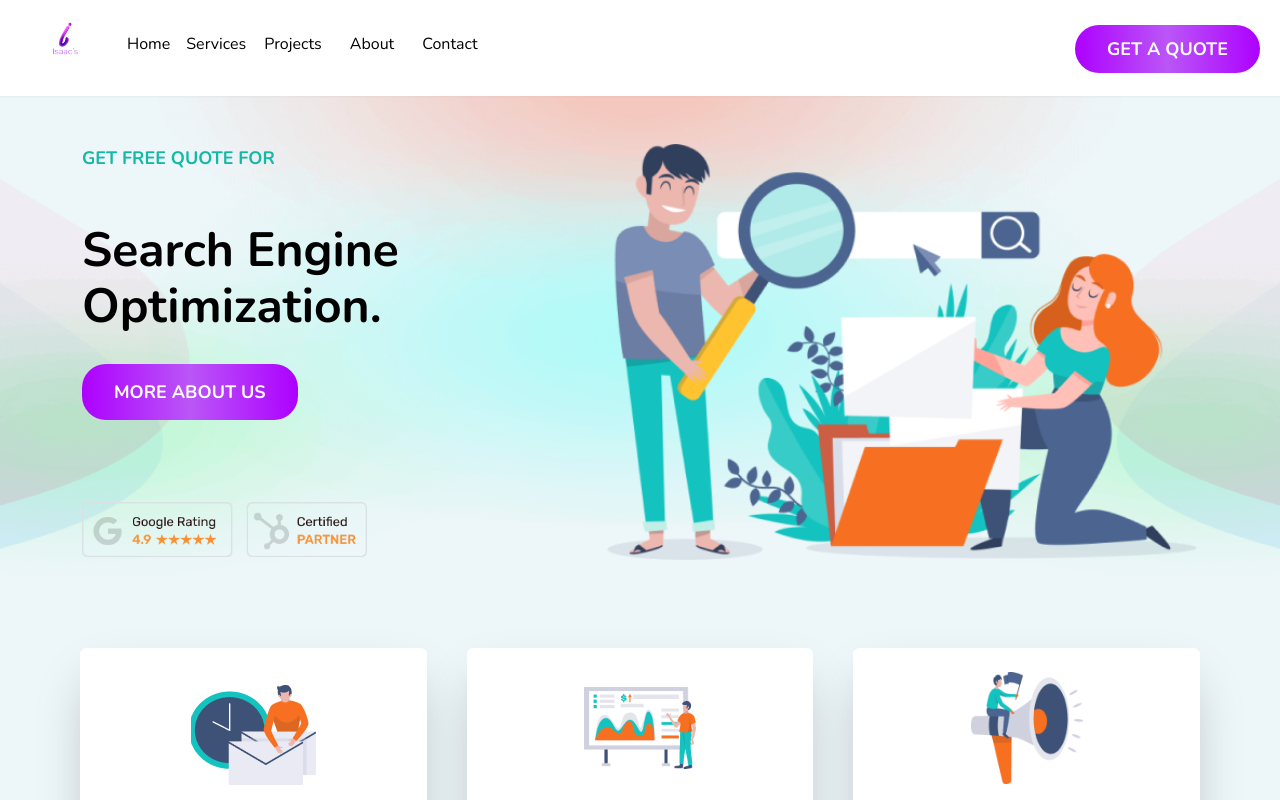
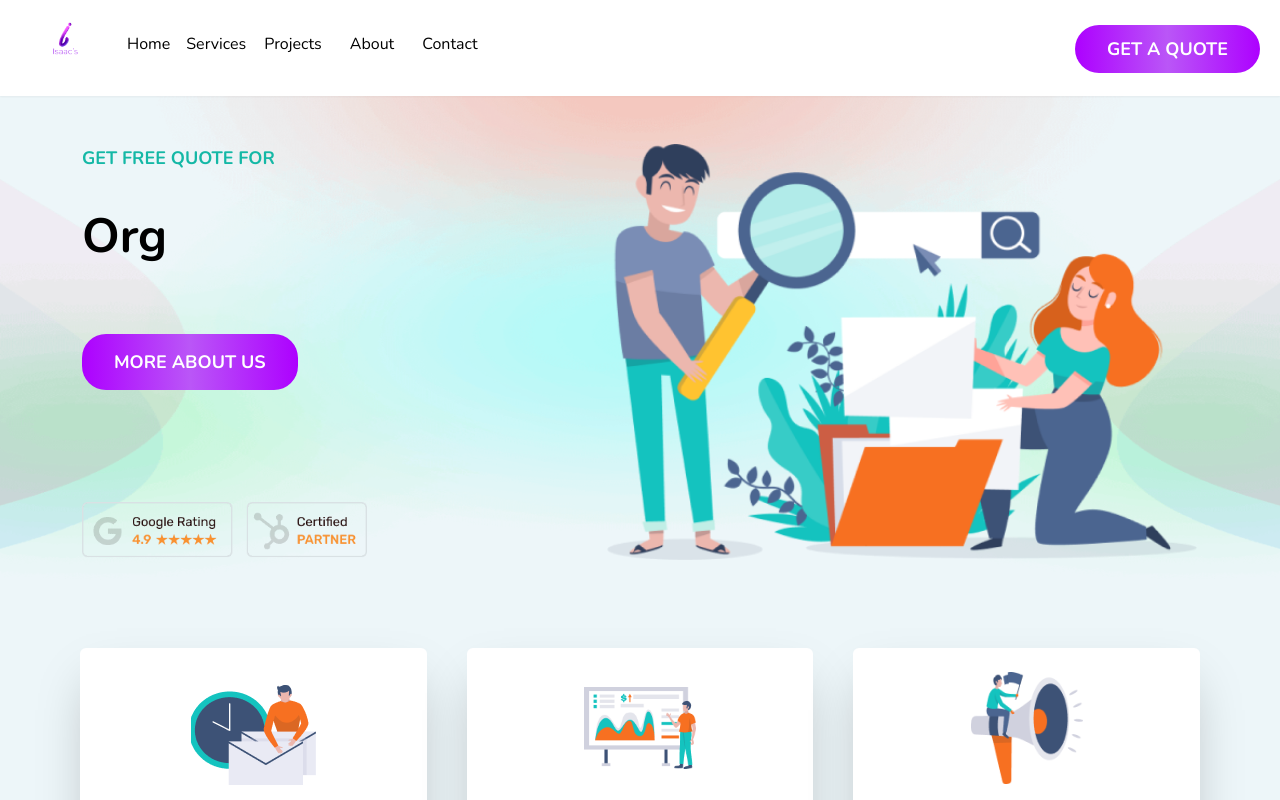
Before and after one commit to Isaacs-Web-Technologies/isaacs-website, a Next.js app: page / in a window 1280 px wide. Shown: the top 800 px of the page. Built offline with nearby package versions, Linux system fonts and the light colour scheme; a web font is replaced by a local one.

Commit message:
typwriter on Hero

```diff
--- a/components/HomeComponents/Hero/Hero.jsx
+++ b/components/HomeComponents/Hero/Hero.jsx
@@ -1,6 +1,7 @@
 'use client'
 import useIntersectionObserver from "../../../hooks/useIntersectionObserver";
 import { useRef } from "react";
+import { TypeAnimation } from 'react-type-animation';
 
 const Hero=()=> {
   const leftColumnRef = useRef(null);
@@ -36,8 +37,21 @@ const Hero=()=> {
                 <div className="text-teal-500 text-lg font-bold leading-7 tracking-normal uppercase self-stretch">
                   Get free quote for
                 </div>
-                <div className="justify-center text-black text-5xl font-bold leading-7 capitalize self-stretch mt-16 mb-5 max-md:text-4xl max-md:leading-6 max-md:mt-10">
-                  Search Engine <br /> <br /> Optimization.
+                <div className="justify-center text-black text-5xl font-bold leading-12 capitalize self-stretch mt-10 mb-5 py-auto max-md:text-4xl max-md:leading-6 max-md:mt-10">
+                   <TypeAnimation
+                    sequence={[
+                      `Search Engine\nOptimization.`,
+                      1000,
+                      `Social Media\tMarketing.`,
+                      1000,
+                      `Organic Long\tTerm-SEO.`,
+                      1000,
+                    ]}
+                    speed={50}
+                    repeat={Infinity}
+
+
+                  />
                 </div>
                 <button
                   className="text-white text-center text-lg font-bold leading-4 uppercase whitespace-nowrap items-stretch self-center justify-center bg-[linear-gradient(269deg,#AD00FF_0%,#BA56F7_50%,#AD00FF_100%)] mr-auto my-auto px-8 py-5 rounded-3xl max-md:px-5"
--- a/package.json
+++ b/package.json
@@ -16,7 +16,8 @@
     "react-icons": "^5.0.1",
     "react-multi-carousel": "^2.8.4",
     "react-responsive": "^9.0.2",
-    "react-scroll": "^1.9.0"
+    "react-scroll": "^1.9.0",
+    "react-type-animation": "^3.2.0"
   },
   "devDependencies": {
     "autoprefixer": "^10.0.1",
```
Also changed, not shown: 1 other file (tests, documents, lock files or other folders).
